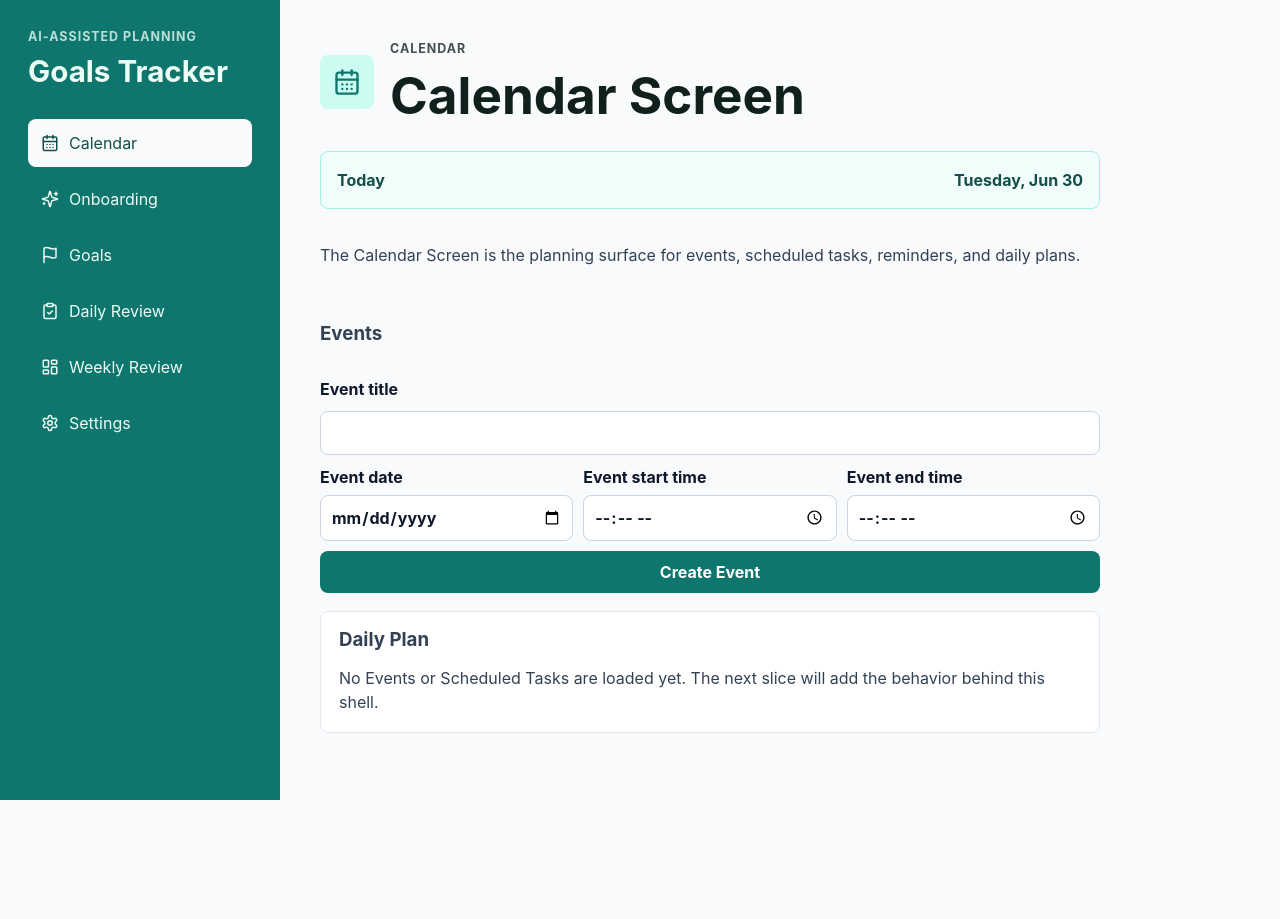
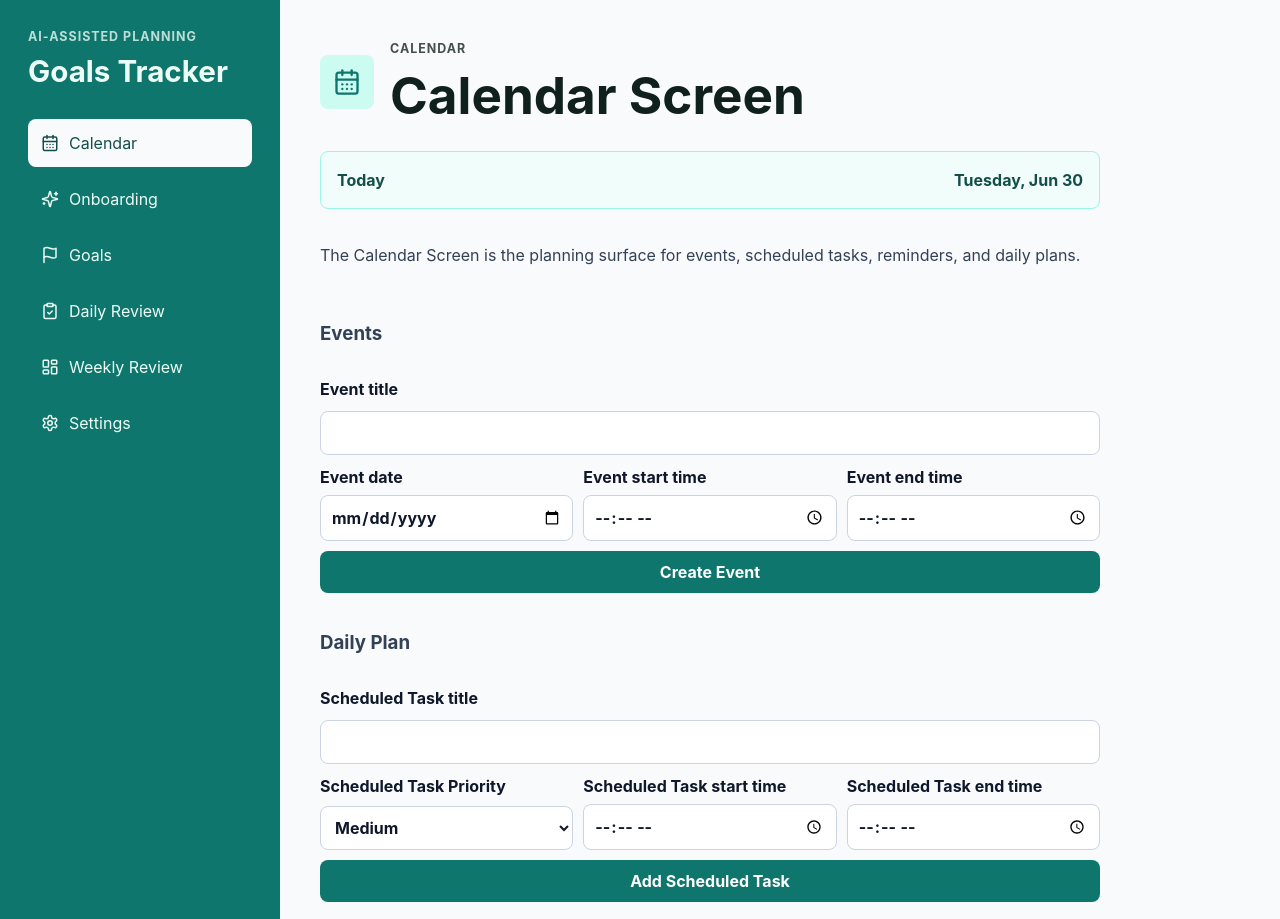
Before and after one commit to Jeanspkdz/goals-tracker, a Nuxt app: page / in a window 1280 px wide. Shown: the top 919 px of the page. Before the commit the page ends 800 px from the top, so only its background shows below. Built offline with nearby package versions, Linux system fonts and the light colour scheme.

Commit message:
feat(calendar): add scheduled tasks

```diff
--- a/app/components/AppShell.vue
+++ b/app/components/AppShell.vue
@@ -50,6 +50,21 @@ type CalendarEvent = {
 type EventDraft = {
   title: string;
   date: string;
+  startTime: string;
+  endTime: string;
+};
+
+type ScheduledTask = {
+  id: number;
+  title: string;
+  priority: TaskPriority;
+  startTime: string;
+  endTime: string;
+};
+
+type ScheduledTaskDraft = {
+  title: string;
+  priority: TaskPriority;
   startTime: string;
   endTime: string;
 };
@@ -141,6 +156,14 @@ const eventDraft = ref<EventDraft>({
   startTime: "",
   endTime: ""
 });
+const scheduledTasks = ref<ScheduledTask[]>([]);
+const scheduledTaskDraft = ref<ScheduledTaskDraft>({
+  title: "",
+  priority: "Medium",
+  startTime: "",
+  endTime: ""
+});
+const scheduledTaskError = ref("");
 const reminderOffsetMinutes = ref(15);
 const notificationsEnabled = ref(false);
 const taskStatuses: TaskStatus[] = [
@@ -227,6 +250,47 @@ function createEvent() {
     startTime: "",
     endTime: ""
   };
+}
+
+function addScheduledTask() {
+  const title = scheduledTaskDraft.value.title.trim();
+
+  if (
+    !title ||
+    !scheduledTaskDraft.value.startTime ||
+    !scheduledTaskDraft.value.endTime
+  ) {
+    return;
+  }
+
+  const candidate: ScheduledTask = {
+    id: Date.now(),
+    title,
+    priority: scheduledTaskDraft.value.priority,
+    startTime: scheduledTaskDraft.value.startTime,
+    endTime: scheduledTaskDraft.value.endTime
+  };
+
+  if (scheduledTasks.value.some((task) => timeBlocksOverlap(task, candidate))) {
+    scheduledTaskError.value = "Scheduled Tasks cannot overlap.";
+    return;
+  }
+
+  scheduledTasks.value.push(candidate);
+  scheduledTaskError.value = "";
+  scheduledTaskDraft.value = {
+    title: "",
+    priority: "Medium",
+    startTime: "",
+    endTime: ""
+  };
+}
+
+function timeBlocksOverlap(
+  first: { startTime: string; endTime: string },
+  second: { startTime: string; endTime: string }
+) {
+  return first.startTime < second.endTime && second.startTime < first.endTime;
 }
 
 function completedTaskCount(goal: Goal) {
@@ -363,12 +427,75 @@ function taskPlanningLabel(task: Task) {
           </li>
         </ul>
 
-        <div v-if="events.length === 0" class="empty-state">
+        <section class="form-section" aria-label="Daily Plan">
           <h3>Daily Plan</h3>
-          <p>
-            No Events or Scheduled Tasks are loaded yet. The next slice will add
-            the behavior behind this shell.
+          <label for="scheduled-task-title">Scheduled Task title</label>
+          <input
+            id="scheduled-task-title"
+            v-model="scheduledTaskDraft.title"
+            aria-label="Scheduled Task title"
+            type="text"
+          />
+
+          <div class="task-form-grid">
+            <label>
+              Scheduled Task Priority
+              <select
+                v-model="scheduledTaskDraft.priority"
+                aria-label="Scheduled Task Priority"
+              >
+                <option>High</option>
+                <option>Medium</option>
+                <option>Low</option>
+              </select>
+            </label>
+
+            <label>
+              Scheduled Task start time
+              <input
+                v-model="scheduledTaskDraft.startTime"
+                aria-label="Scheduled Task start time"
+                type="time"
+              />
+            </label>
+
+            <label>
+              Scheduled Task end time
+              <input
+                v-model="scheduledTaskDraft.endTime"
+                aria-label="Scheduled Task end time"
+                type="time"
+              />
+            </label>
+          </div>
+
+          <button type="button" @click="addScheduledTask">
+            Add Scheduled Task
+          </button>
+          <p v-if="scheduledTaskError" class="form-error">
+            {{ scheduledTaskError }}
           </p>
+        </section>
+
+        <ul
+          v-if="scheduledTasks.length > 0"
+          class="task-list"
+          aria-label="Scheduled Tasks"
+        >
+          <li v-for="task in scheduledTasks" :key="task.id" class="task-item">
+            <div>
+              <strong>{{ task.title }}</strong>
+              <p>
+                {{ task.startTime }}-{{ task.endTime }} ·
+                {{ task.priority }} Priority
+              </p>
+            </div>
+          </li>
+        </ul>
+
+        <div v-if="events.length === 0 && scheduledTasks.length === 0" class="empty-state">
+          <h3>No Daily Plan content yet</h3>
+          <p>Create an Event or Scheduled Task to start shaping today.</p>
         </div>
       </div>
 
```
Also changed, not shown: 1 other file (tests, documents, lock files or other folders).
